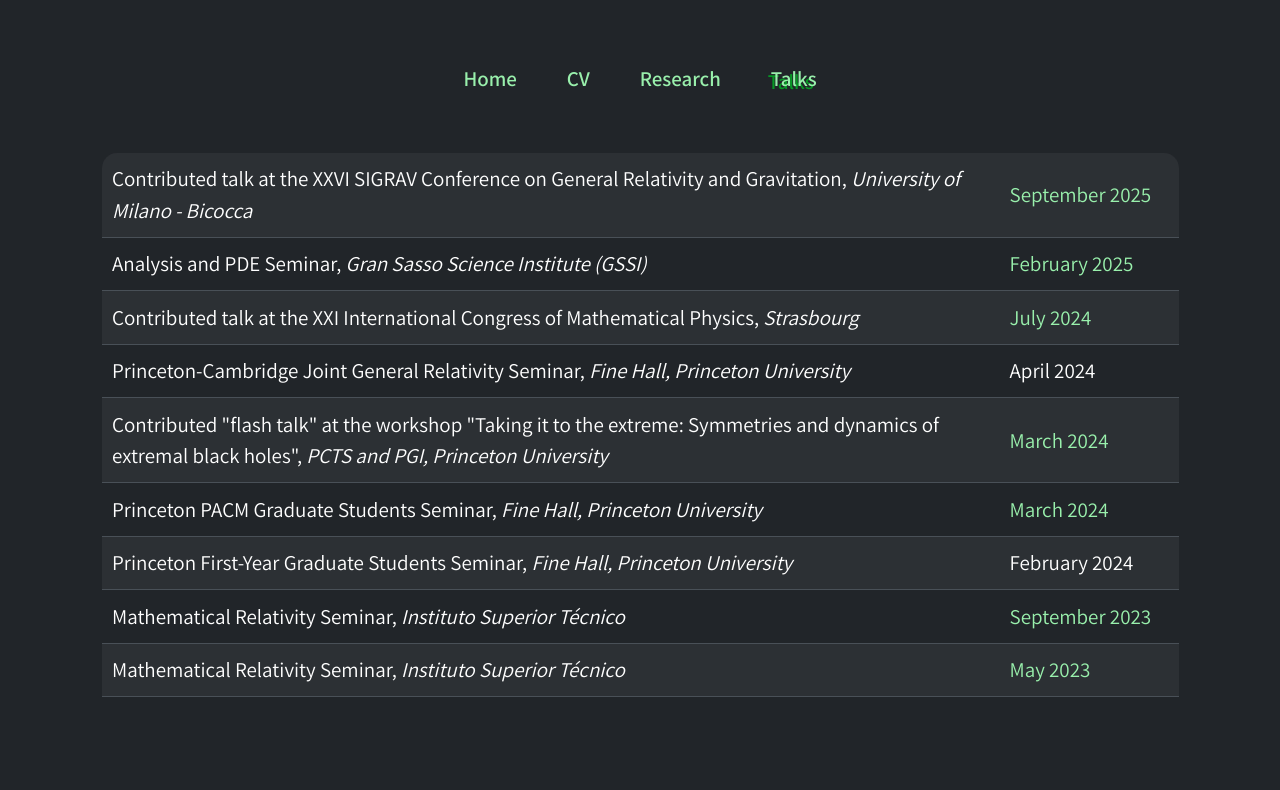
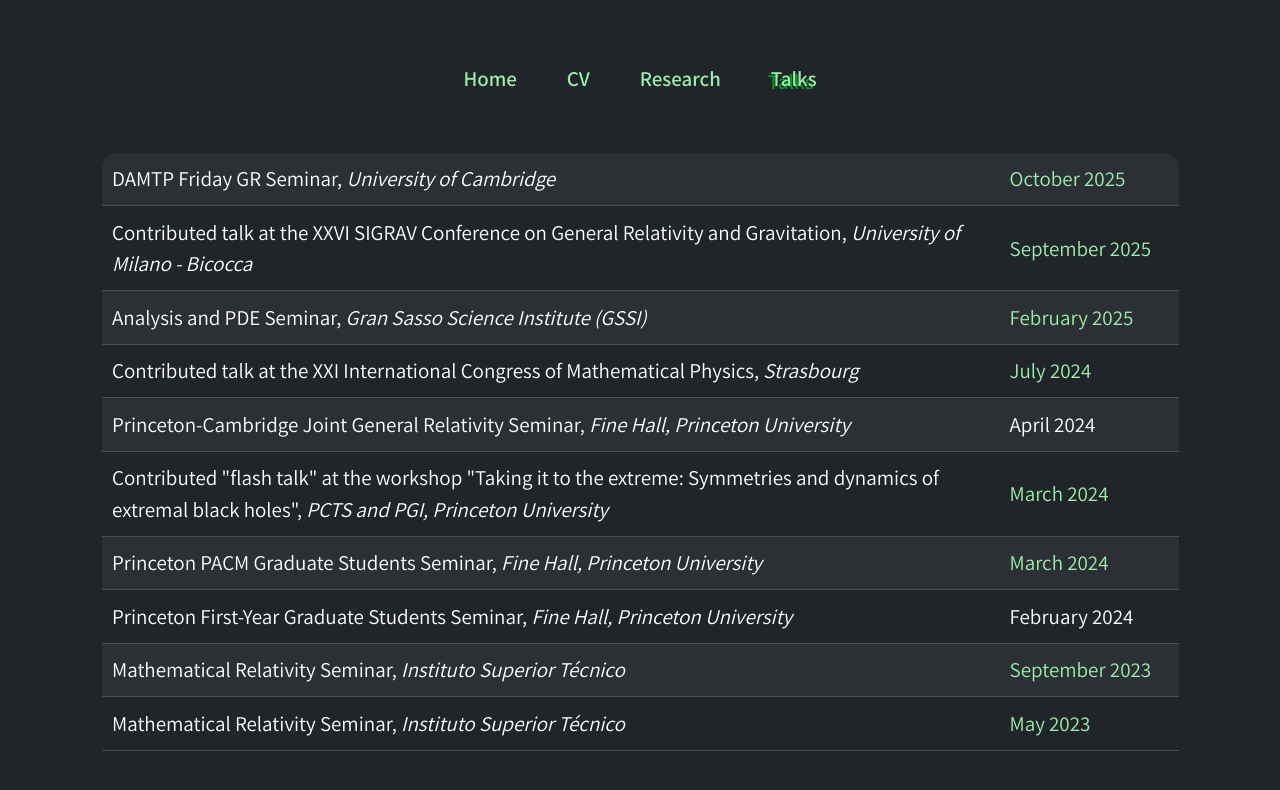
Before and after one commit to flavio-rossetti/flavio-rossetti.github.io, a Jekyll site: the page built from talks.html, in a window 1280 px wide. Shown: the top 790 px of the page. Built offline with Jekyll 4.4.1, drawn with Linux system fonts in a browser that asks for light colours; nearby versions of some CDN libraries.

Commit message:
talks page updated

```diff
--- a/talks.html
+++ b/talks.html
@@ -12,6 +12,10 @@ description: Flavio Rossetti is a postdoctoral research fellow at GSSI, in L'Aqu
     <table class="table table-striped align-items-center" style="vertical-align: middle; font-size: min(5vw, 1em);">
 
       <tbody>
+        <tr>
+          <td class="col-10">DAMTP Friday GR Seminar, <i>University of Cambridge</i></td>
+          <td class="table-text-left"><a href="https://www.gssi.it/seminars/seminars-2025/item/25624-analysis-pde-seminar">October 2025</a></td>
+        </tr>
         <tr>
           <td class="col-10">Contributed talk at the XXVI SIGRAV Conference on General Relativity and Gravitation, <i>University of Milano - Bicocca</i></td>
           <td class="table-text-left"><a href="https://sites.google.com/unimib.it/sigrav2025/speakers?authuser=0">September 2025</a></td>
```
